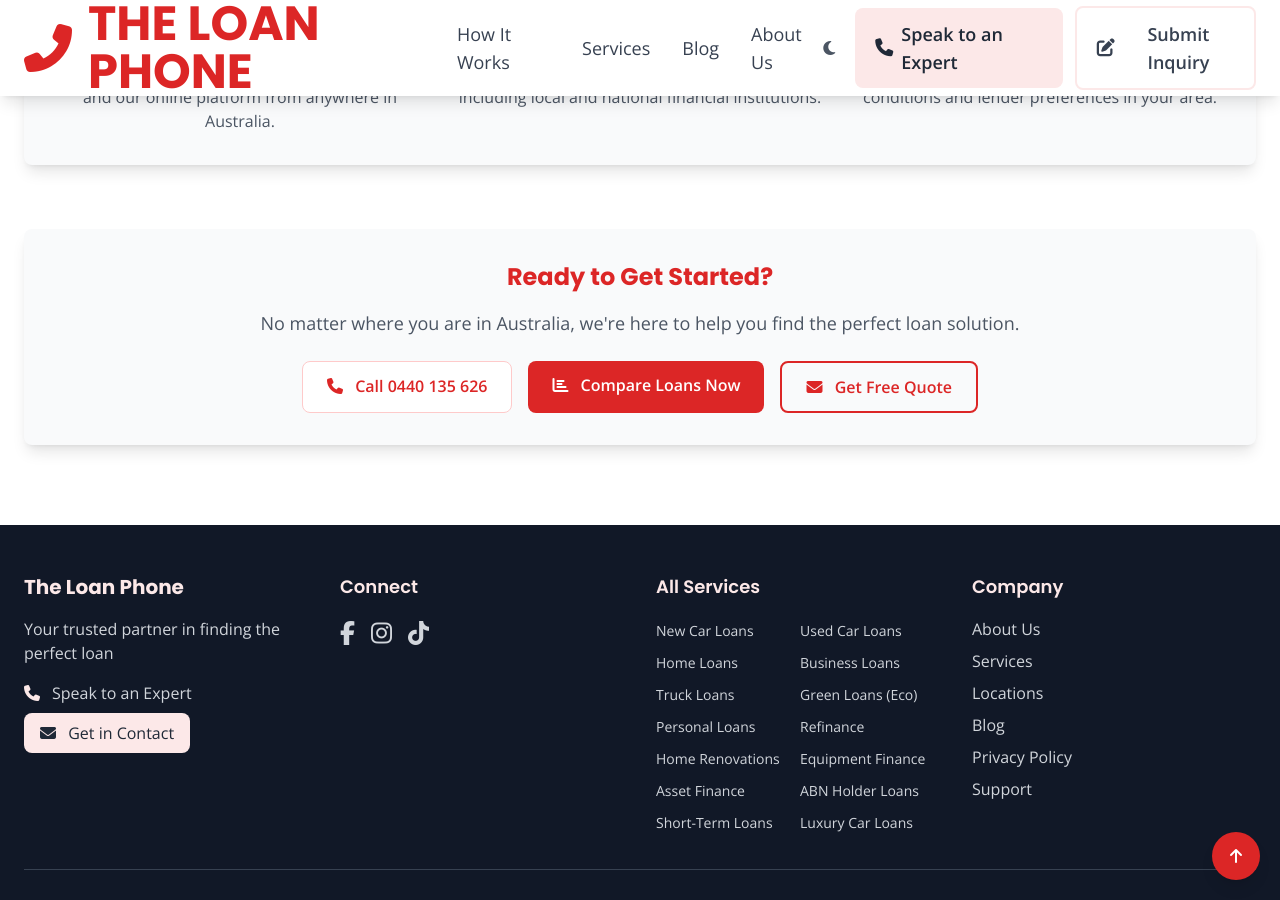
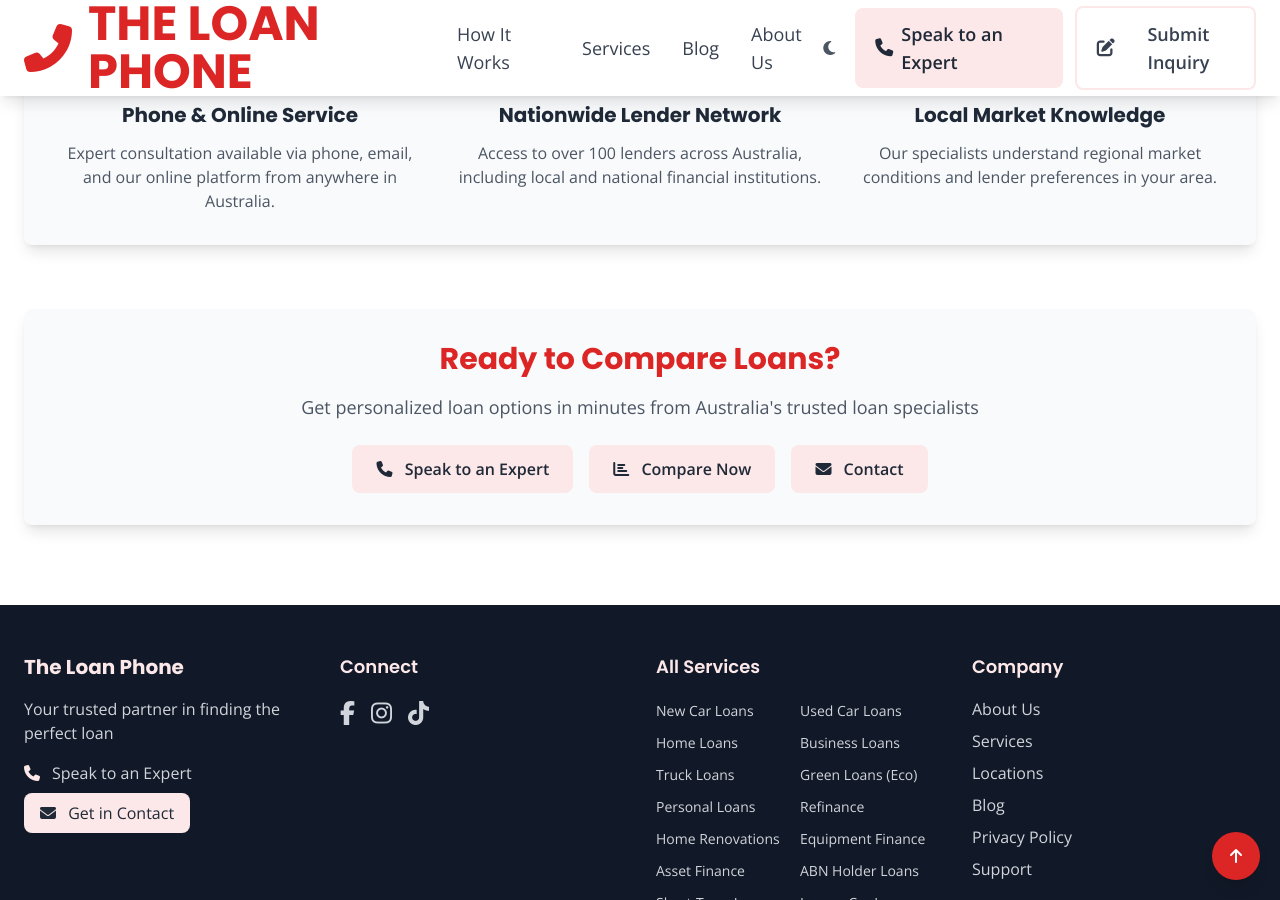
Before and after one commit to AMSumo9/loan-phone-website, a Jekyll site: the page built from locations.md, in a window 1280 px wide and 900 px high, scrolled down 1339 px. Built offline with Jekyll 4.4.1, drawn with Linux system fonts in a browser that asks for light colours; nearby versions of some CDN libraries.

Commit message:
Update locations.md

```diff
--- a/locations.md
+++ b/locations.md
@@ -33,7 +33,7 @@
         <div class="grid md:grid-cols-2 gap-12 items-start mb-16">
             <!-- Left Column: Image Placeholder -->
             <div class="animate-on-scroll delay-1">
-                <div class="bg-gray-200 rounded-lg p-8 text-center h-96 flex items-center justify-center border-2 border-dashed border-gray-400">
+                <div class="bg-gray-200 rounded-lg p-8 text-center h-full flex items-center justify-center border-2 border-dashed border-gray-400" style="min-height: 520px;">
                     <div>
                         <i class="fas fa-image text-6xl text-gray-500 mb-4"></i>
                         <h3 class="text-xl font-bold text-gray-600 mb-2">Australia Map Image</h3>
@@ -150,22 +150,22 @@
             </div>
         </div>
 
-        <!-- Call to Action - UPDATED BUTTON STRUCTURE -->
+        <!-- Call to Action - MATCHING SERVICES PAGE -->
         <div class="bg-[var(--bg-secondary)] rounded-lg shadow-lg p-8 text-center transition-colors duration-300">
-            <h2 class="text-2xl font-bold brand-red mb-4">Ready to Get Started?</h2>
-            <p class="text-lg text-[var(--text-secondary)] mb-6">No matter where you are in Australia, we're here to help you find the perfect loan solution.</p>
+            <h2 class="text-3xl font-bold brand-red mb-4">Ready to Compare Loans?</h2>
+            <p class="text-lg text-[var(--text-secondary)] mb-6">Get personalized loan options in minutes from Australia's trusted loan specialists</p>
             <div class="space-y-4 md:space-y-0 md:space-x-4 md:flex md:justify-center">
-                <a href="tel:{{ site.contact.phone }}" class="inline-block bg-white text-red-600 px-6 py-3 rounded-lg font-semibold hover:bg-gray-50 transition duration-300 border border-red-200">
+                <a href="tel:{{ site.contact.phone }}" class="inline-block text-gray-800 px-6 py-3 rounded-lg font-semibold transition duration-300" style="background-color: #fce8e8;">
                     <i class="fas fa-phone mr-2"></i>
-                    Call {{ site.contact.phone_display }}
+                    Speak to an Expert
                 </a>
-                <a href="{{ site.baseurl }}/#loan-selector" class="inline-block bg-red-600 text-white px-6 py-3 rounded-lg font-semibold hover:bg-red-700 transition duration-300">
+                <a href="{{ site.baseurl }}/#loan-selector" class="inline-block text-gray-800 px-6 py-3 rounded-lg font-semibold transition duration-300" style="background-color: #fce8e8;">
                     <i class="fas fa-chart-bar mr-2"></i>
-                    Compare Loans Now
+                    Compare Now
                 </a>
-                <button onclick="openSupportModal()" class="inline-block bg-transparent border-2 border-red-600 text-red-600 px-6 py-3 rounded-lg font-semibold hover:bg-red-50 transition duration-300">
+                <button onclick="openSupportModal()" class="inline-block text-gray-800 px-6 py-3 rounded-lg font-semibold transition duration-300" style="background-color: #fce8e8;">
                     <i class="fas fa-envelope mr-2"></i>
-                    Get Free Quote
+                    Contact
                 </button>
             </div>
         </div>
```
